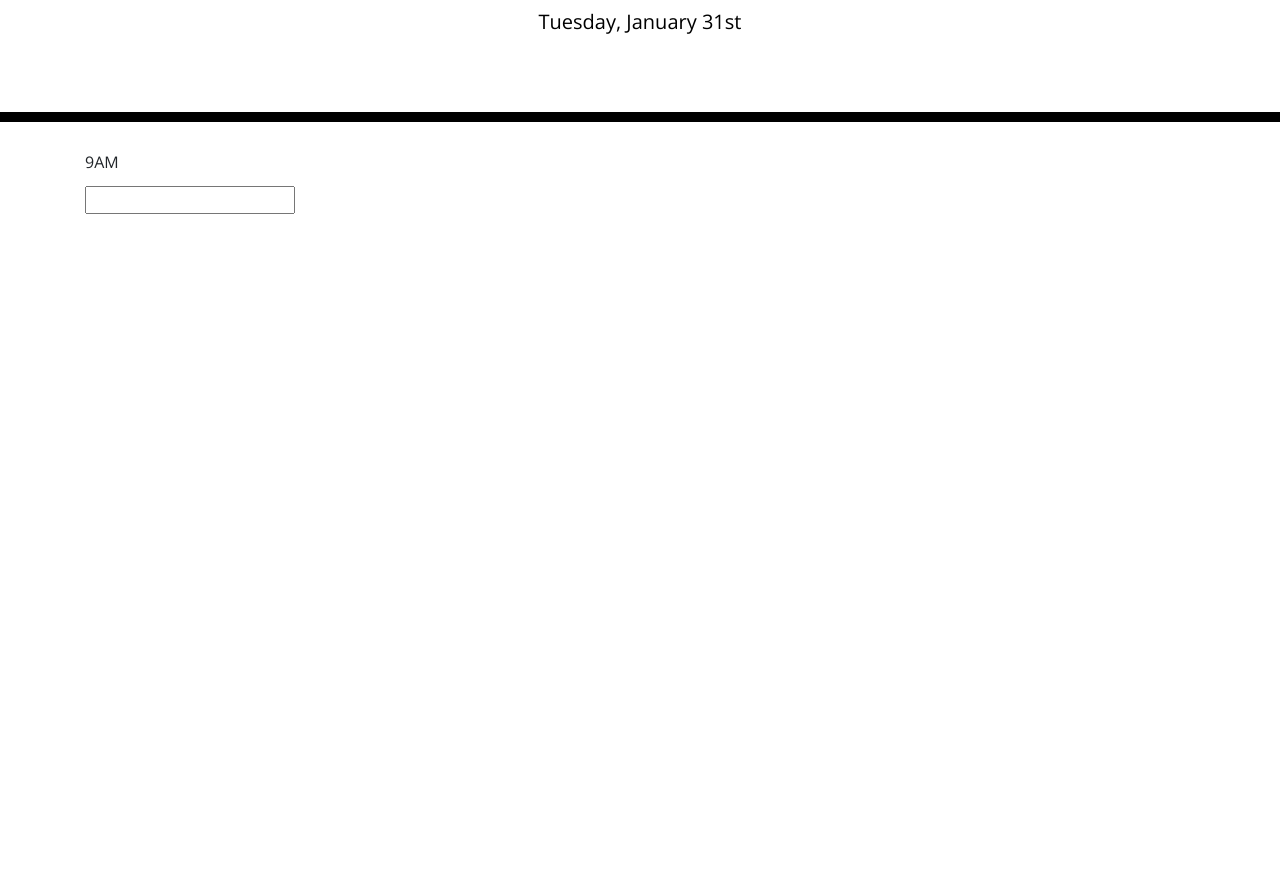
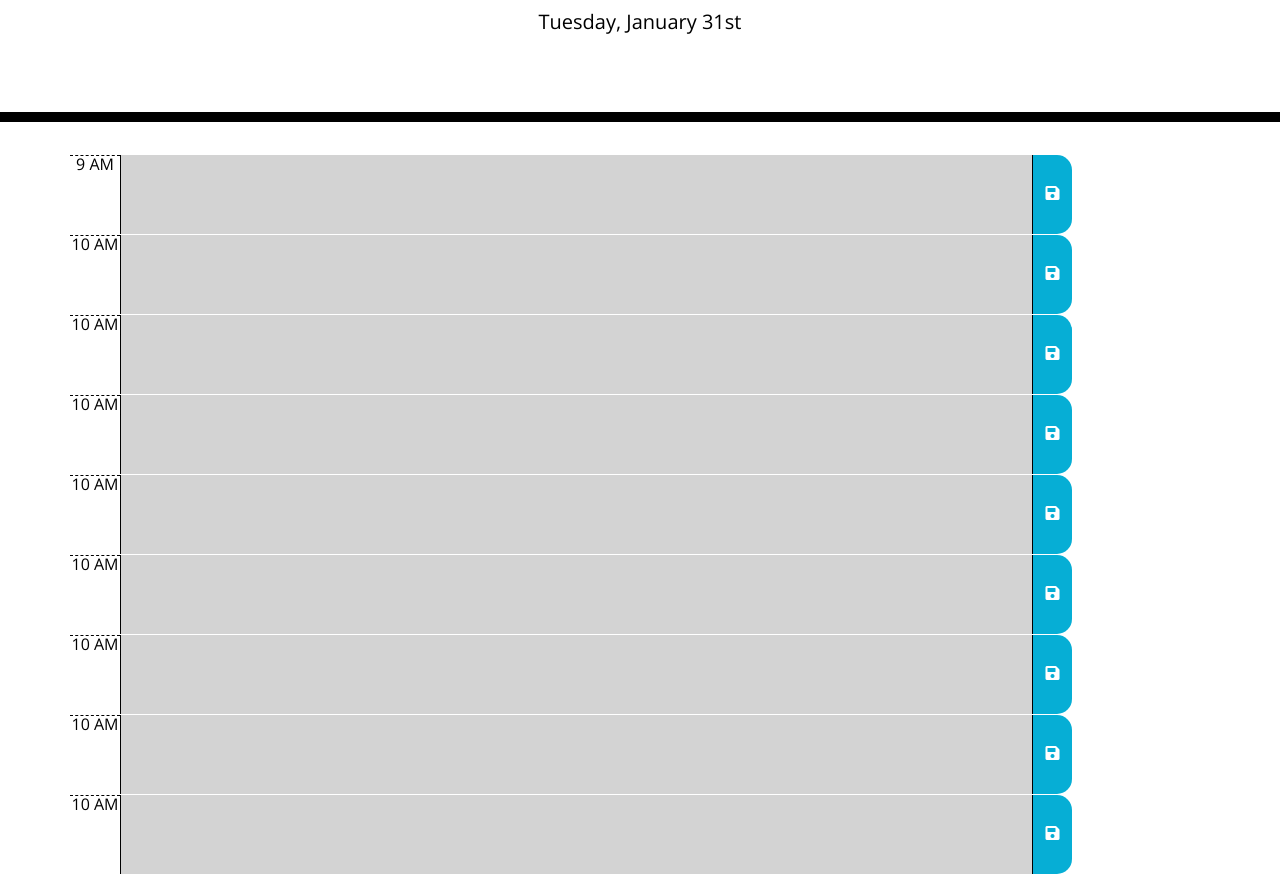
Before and after one commit to Brian-Machiestay/work-day-schedular, a plain HTML site: page index.html in a window 1280 px wide. Shown: the part 182-1056 px from the top of the page. Before the commit the page ends 800 px from the top, so only its background shows below. Drawn offline with nearby package versions, Linux system fonts and the light colour scheme.

Commit message:
complete timeblock styling and structure

```diff
--- a/styles/style.css
+++ b/assets/styles/style.css
@@ -5,6 +5,7 @@ body {
 }
 
 textarea {
+  width: 80%;
   background: transparent;
   border: none;
   resize: none;
@@ -40,6 +41,7 @@ textarea {
   background-color: #ffffff;
   color: #000000;
   border-top: 1px dashed #000000;
+  width: 50px;
 }
 
 .past {
@@ -63,6 +65,10 @@ textarea {
   border-bottom-right-radius: 15px;
   background-color: #06aed5;
   color: white;
+  width: 40px;
+  padding: auto;
+  height: 100%;
+  padding-top: 30px;
 }
 
 .saveBtn i:hover {
--- a/index.html
+++ b/index.html
@@ -18,7 +18,7 @@
       href="https://fonts.googleapis.com/css?family=Open+Sans&display=swap"
       rel="stylesheet"
     />
-    <link rel="stylesheet" href="./styles/style.css" />
+    <link rel="stylesheet" href="./assets/styles/style.css" />
     <title>Work Day Scheduler</title>
   </head>
 
@@ -30,15 +30,55 @@
     </header>
     <div class="container">
       <!-- Timeblocks go here -->
-      <div class="timeblock">
-        <p class="thistime">9AM</p>
-        <input class="myevent" type="text" name="1">
-        <div class="save"></div>
+      <div class="time-block row">
+        <p class="hour">9 AM</p>
+        <textarea class="textarea description past" name="1"></textarea>
+        <div class="saveBtn"><i class="fas fa-save"></i></div>
+      </div>
+      <div class="time-block row">
+        <p class="hour">10 AM</p>
+        <textarea class="textarea description past" name="1"></textarea>
+        <div class="saveBtn"><i class="fas fa-save"></i></div>
+      </div>
+      <div class="time-block row">
+        <p class="hour">10 AM</p>
+        <textarea class="textarea description past" name="1"></textarea>
+        <div class="saveBtn"><i class="fas fa-save"></i></div>
+      </div>
+      <div class="time-block row">
+        <p class="hour">10 AM</p>
+        <textarea class="textarea description past" name="1"></textarea>
+        <div class="saveBtn"><i class="fas fa-save"></i></div>
+      </div>
+      <div class="time-block row">
+        <p class="hour">10 AM</p>
+        <textarea class="textarea description past" name="1"></textarea>
+        <div class="saveBtn"><i class="fas fa-save"></i></div>
+      </div>
+      <div class="time-block row">
+        <p class="hour">10 AM</p>
+        <textarea class="textarea description past" name="1"></textarea>
+        <div class="saveBtn"><i class="fas fa-save"></i></div>
+      </div>
+      <div class="time-block row">
+        <p class="hour">10 AM</p>
+        <textarea class="textarea description past" name="1"></textarea>
+        <div class="saveBtn"><i class="fas fa-save"></i></div>
+      </div>
+      <div class="time-block row">
+        <p class="hour">10 AM</p>
+        <textarea class="textarea description past" name="1"></textarea>
+        <div class="saveBtn"><i class="fas fa-save"></i></div>
+      </div>
+      <div class="time-block row">
+        <p class="hour">10 AM</p>
+        <textarea class="textarea description past" name="1"></textarea>
+        <div class="saveBtn"><i class="fas fa-save"></i></div>
       </div>
     </div>
 
     <script src="https://cdnjs.cloudflare.com/ajax/libs/jquery/3.2.1/jquery.min.js"></script>
     <script src="https://cdnjs.cloudflare.com/ajax/libs/moment.js/2.24.0/moment.min.js"></script>
-    <script src="./js/logic.js"></script>
+    <script src="./assets/js/logic.js"></script>
   </body>
 </html>
```
Also changed, not shown: assets/images/save.png (added), assets/js/logic.js (renamed from js/logic.js).
